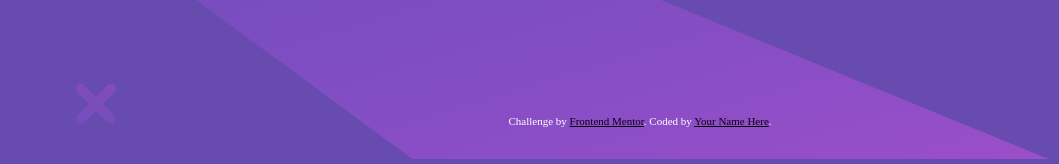
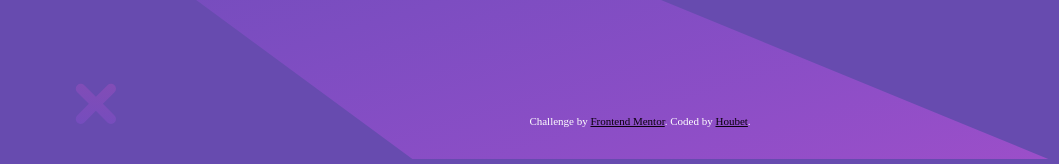
Before and after one commit to HoussamMrabet/Front-End-Mentor-Challenges, a plain HTML site: page Newbie Challenges/huddle-landing-page-with-single-introductory-section-master/index.html in a window 1280 px wide. Shown: the part 636-800 px from the top of the page, 0-1059 px from the left. Drawn offline with Linux system fonts and the light colour scheme; a web font is replaced by a local one.

Commit message:
Update index.html

```diff
--- a/Newbie Challenges/huddle-landing-page-with-single-introductory-section-master/index.html
+++ b/Newbie Challenges/huddle-landing-page-with-single-introductory-section-master/index.html
@@ -53,7 +53,7 @@
     </div>
     <p class="attribution">
       Challenge by <a href="https://www.frontendmentor.io?ref=challenge" target="_blank">Frontend Mentor</a>.
-      Coded by <a href="#">Your Name Here</a>.
+      Coded by <a href="#">Houbet</a>.
     </p>
   </footer>
 </body>
```
